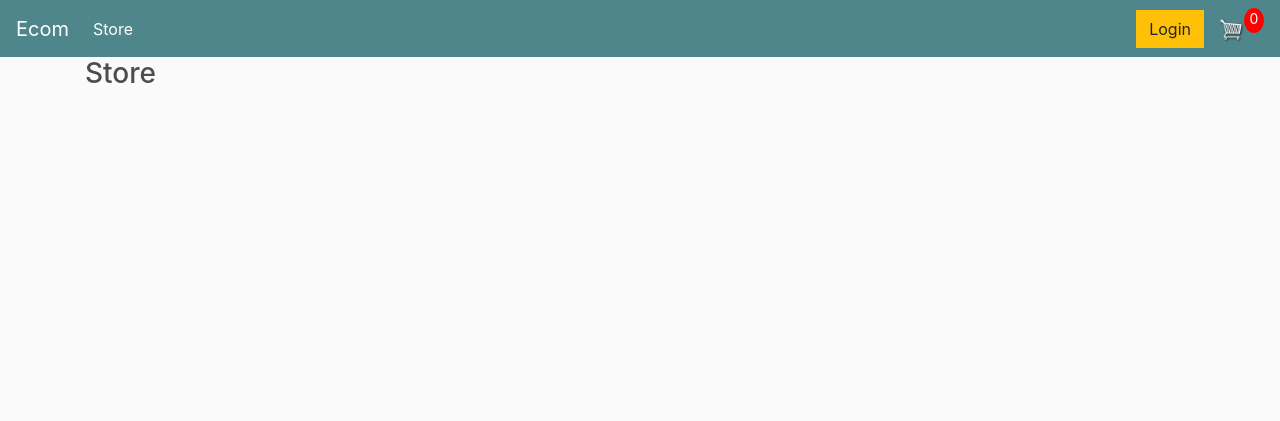
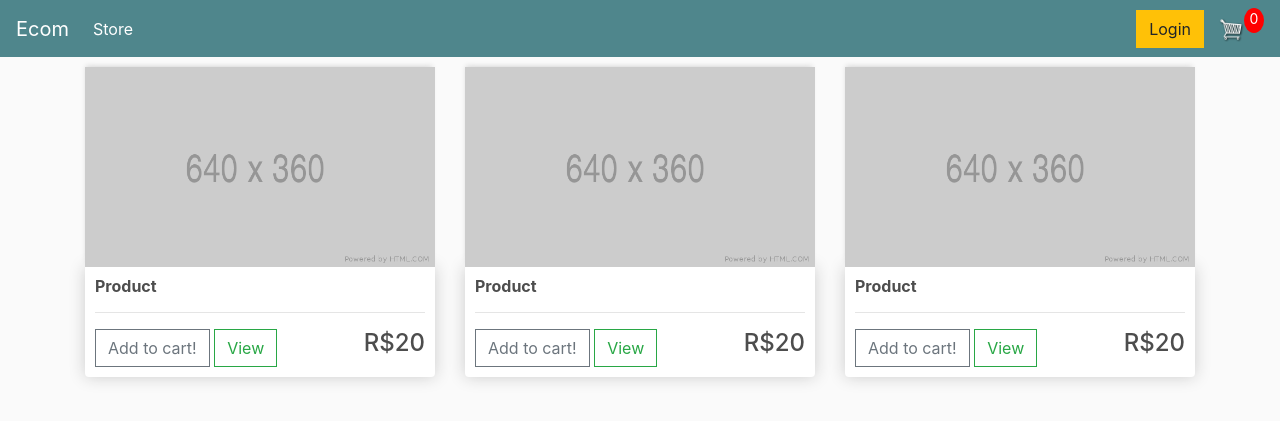
Before and after one commit to eduxmaia/Ecommerce, a Django app: page / in a window 1280 px wide. Shown: the top 421 px of the page. Run offline with Django 5.2, Linux system fonts and the light colour scheme; some libraries are stand-ins or nearby versions.

Commit message:
second commit

```diff
--- a/ecommerce/store/templates/store/store.html
+++ b/ecommerce/store/templates/store/store.html
@@ -1,5 +1,41 @@
 {% extends 'store/main.html' %}
 {% load static %}
 {% block content %}
-    <h3> Store </h3>
+    <div class="row">
+        <div class="col-lg-4">
+            <img class="thumbnail" src="{% static 'images/placeholder.png' %}">
+            <div class="box-element product">
+                <h6><strong>Product</strong></h6>
+                <hr>
+                <button class="btn btn-outline-secondary add-btn"> Add to cart! </button>
+                <a class="btn btn-outline-success" href="#">View</a>
+                <h4 style="display: inline-black;float: right">R$20</h4>
+            </div>
+
+        </div>
+
+        <div class="col-lg-4">
+            <img class="thumbnail" src="{% static 'images/placeholder.png' %}">
+            <div class="box-element product">
+                <h6><strong>Product</strong></h6>
+                <hr>
+                <button class="btn btn-outline-secondary add-btn"> Add to cart! </button>
+                <a class="btn btn-outline-success" href="#">View</a>
+                <h4 style="display: inline-black;float: right">R$20</h4>
+            </div>
+
+        </div>
+
+        <div class="col-lg-4">
+            <img class="thumbnail" src="{% static 'images/placeholder.png' %}">
+            <div class="box-element product">
+                <h6><strong>Product</strong></h6>
+                <hr>
+                <button class="btn btn-outline-secondary add-btn"> Add to cart! </button>
+                <a class="btn btn-outline-success" href="#">View</a>
+                <h4 style="display: inline-black;float: right">R$20</h4>
+            </div>
+
+        </div>
+    </div>
 {% endblock content %}
```
Also changed, not shown: ecommerce/store/templates/store/cart.html (+50 -1 lines), ecommerce/store/templates/store/checkout.html (+66 -1 lines), ecommerce/static/images/arrowdown.png (added), ecommerce/static/images/arrowup.png (added), ecommerce/static/images/placeholder.png (added).
